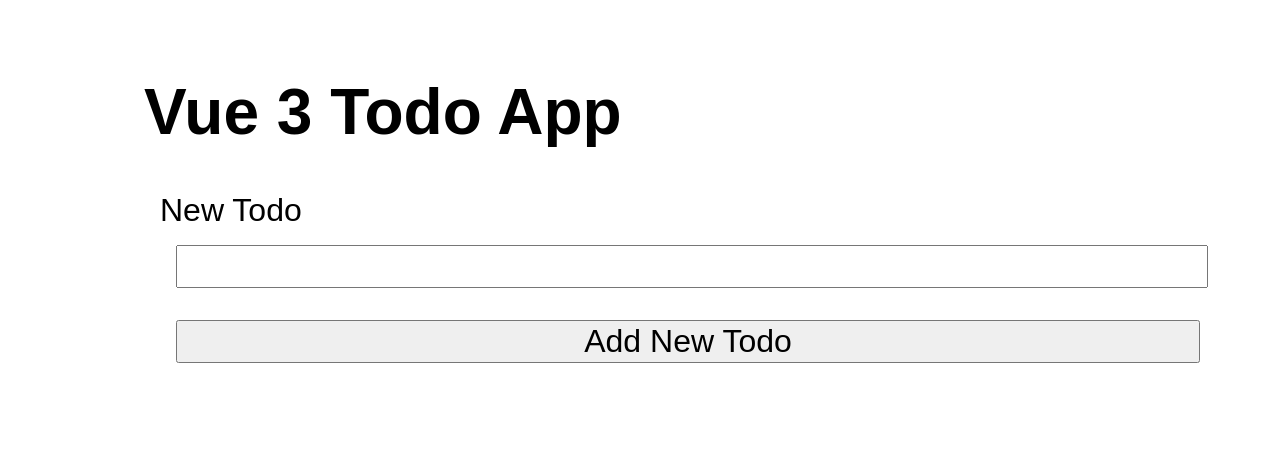
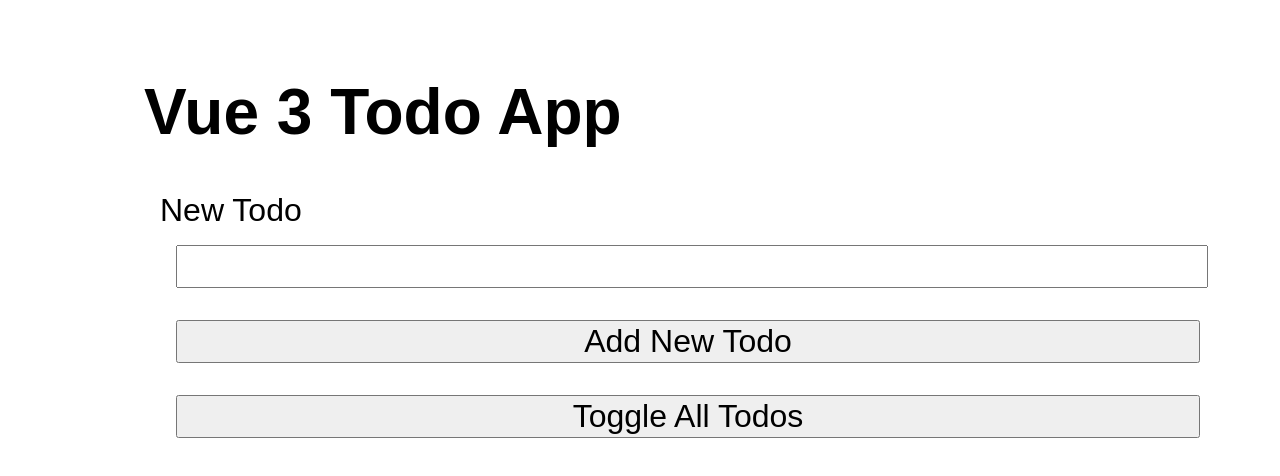
Before and after one commit to johnnguyencodes/todo-list, a Vue app: page / in a window 1280 px wide. Shown: the top 476 px of the page. Built offline with nearby package versions, Linux system fonts and the light colour scheme.

Commit message:
toggle all

```diff
--- a/src/App.vue
+++ b/src/App.vue
@@ -4,6 +4,7 @@
     <label for="todo">New Todo</label>
     <input v-model="newTodo" @keyup.enter="onEnter" name="newTodo" type="text">
     <button @click.prevent="addNewTodo">Add New Todo</button>
+    <button @click.prevent="toggleAll">Toggle All Todos</button>
   </div>
   <ul>
     <li v-for="(todo, index) in todos" :key="todo.id" class="todo">
@@ -39,6 +40,24 @@ export default {
       todos.value.splice(index, 1);
     }
 
+    const toggleAll = () => {
+      const totalTodos = todos.value.length;
+      let completedTodos = 0;
+
+      todos.value.forEach((todo) => {
+        if (todo.done === true) {
+          completedTodos++;
+        }});
+
+        todos.value.forEach((todo) => {
+          if (completedTodos === totalTodos) {
+            todo.done = false;
+          } else {
+            todo.done = true
+          }
+        })
+    }
+
     const onEnter = () => {
       addNewTodo();
     }
@@ -49,6 +68,7 @@ export default {
       addNewTodo,
       toggleDone,
       removeTodo,
+      toggleAll,
       onEnter,
     }
   }
```
